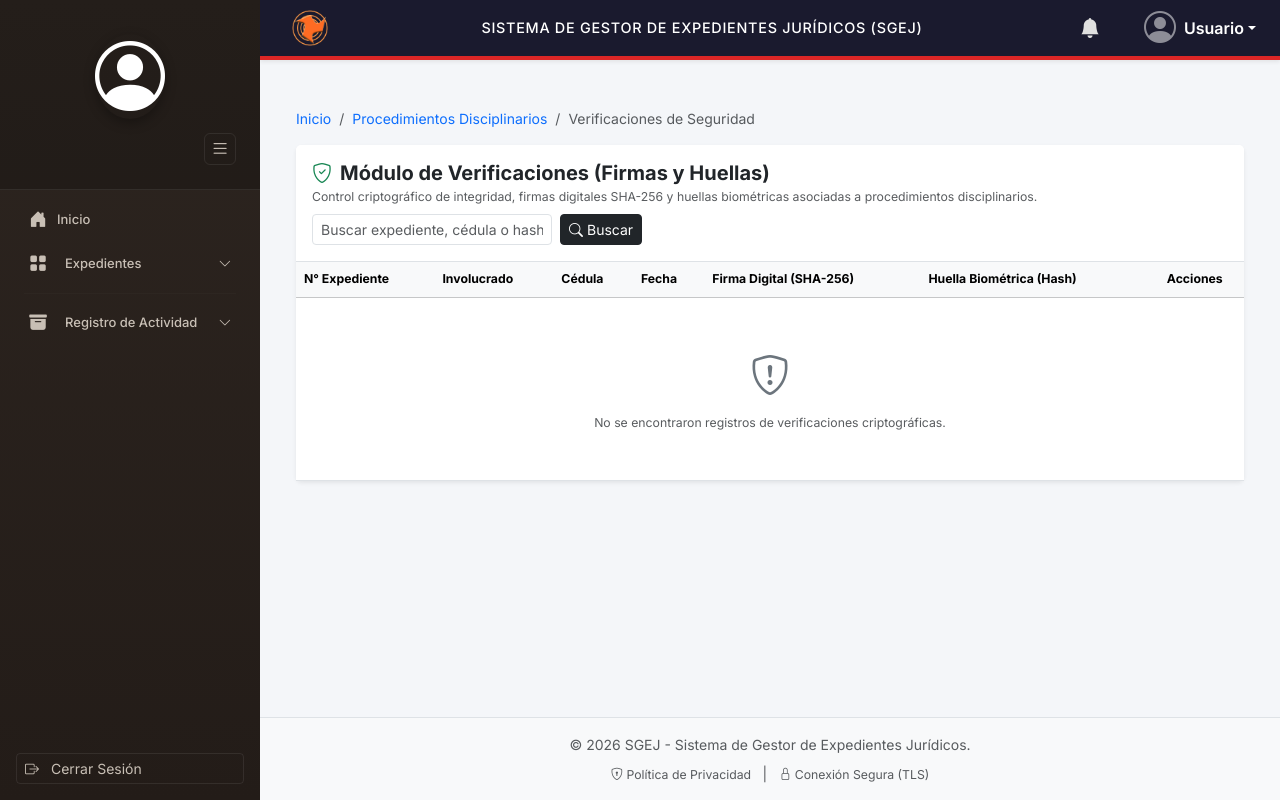
After one commit to leonaboss/SGEJ, a Django app: template templates/expedientes/verificaciones_list.html in a window 1280 px wide. The commit adds this page. Run offline with Django 5.2, Linux system fonts and the light colour scheme; the template is opened without the code that fills it, so the values that code supplies are empty.

Commit message:
verificaciones

```diff
--- a/apps/expedientes/urls.py
+++ b/apps/expedientes/urls.py
@@ -50,6 +50,7 @@ urlpatterns = [
     path('sustanciacion-notificaciones/crear/', views.SustanciacionNotificacionCreateView.as_view(), name='sustanciacionnotificacion_create'),
     path('sustanciacion-notificaciones/editar/<int:pk>/', views.SustanciacionNotificacionUpdateView.as_view(), name='sustanciacionnotificacion_update'),
     path('sustanciacion-notificaciones/eliminar/<int:pk>/', views.SustanciacionNotificacionDeleteView.as_view(), name='sustanciacionnotificacion_delete'),
+    path('verificaciones/', views.VerificacionListView.as_view(), name='verificacion_list'),
 
     path('cargos/', views.CargoListView.as_view(), name='cargo_list'),
     path('cargos/crear/', views.CargoCreateView.as_view(), name='cargo_create'),
--- a/templates/components/sidebar.html
+++ b/templates/components/sidebar.html
@@ -38,6 +38,12 @@
                     {% sidebar_item url="expedientes:modulo_list" tipo_modulo="CONT" icon="bi bi-journal-text" label="Convenios UPTAG" active_module="modulo/CONT" required_roles="ADMIN,ABOG,USR_PUBLICO" %}
                     {% sidebar_item url="expedientes:modulo_list" tipo_modulo="LITI" icon="bi bi-bank" label="Litigios" active_module="modulo/LITI" required_roles="ADMIN,ABOG,USR_PUBLICO" %}
                     {% sidebar_item url="expedientes:modulo_list" tipo_modulo="SUST" icon="bi bi-shield-exclamation" label="Sustanciación" active_module="modulo/SUST" required_roles="ADMIN,ABOG,USR_PUBLICO" %}
+                    <li class="sidebar-nav-item">
+                        <a href="{% url 'expedientes:verificacion_list' %}" class="sidebar-nav-link {% if request.resolver_match.url_name == 'verificacion_list' %}active{% endif %}">
+                            <i class="bi bi-shield-check me-2 text-success"></i>
+                            <span>Verificaciones</span>
+                        </a>
+                    </li>
                     {% sidebar_item url="expedientes:modulo_list" tipo_modulo="IND" icon="bi bi-list-check" label="Índices Inspectoría" active_module="modulo/IND" required_roles="ADMIN,ABOG,USR_PUBLICO" %}
                     {% sidebar_item url="expedientes:calendario_lapsos" icon="bi bi-calendar-range" label="Lapsos y Agenda Procesal" active_module="calendario" required_roles="ADMIN,ABOG,USR_PUBLICO" %}
                 </ul>
--- /dev/null
+++ b/templates/expedientes/verificaciones_list.html
@@ -0,0 +1,93 @@
+{% extends 'base.html' %}{% load static %}
+{% block title %}Verificaciones de Seguridad — SGEJ{% endblock %}
+{% block content %}
+<div class="container-fluid py-4">
+    <nav aria-label="breadcrumb" class="mb-3">
+        <ol class="breadcrumb small bg-transparent mb-0">
+            <li class="breadcrumb-item"><a href="{% url 'expedientes:dashboard' %}" class="text-decoration-none">Inicio</a></li>
+            <li class="breadcrumb-item"><a href="{% url 'expedientes:sustanciacionnotificacion_list' %}" class="text-decoration-none">Procedimientos Disciplinarios</a></li>
+            <li class="breadcrumb-item active" aria-current="page">Verificaciones de Seguridad</li>
+        </ol>
+    </nav>
+
+    <div class="card border-0 shadow-sm">
+        <div class="card-header bg-white border-bottom d-flex flex-wrap align-items-center justify-content-between gap-2 py-3 px-3">
+            <div>
+                <h3 class="h5 fw-bold mb-0"><i class="bi bi-shield-check text-success me-2"></i>Módulo de Verificaciones (Firmas y Huellas)</h3>
+                <small class="text-muted">Control criptográfico de integridad, firmas digitales SHA-256 y huellas biométricas asociadas a procedimientos disciplinarios.</small>
+            </div>
+            <div class="d-flex gap-2 align-items-center flex-wrap">
+                <form method="get" class="d-flex gap-2 flex-wrap align-items-center">
+                    <input type="text" id="search-input" name="q" value="{{ request.GET.q }}" class="form-control form-control-sm" placeholder="Buscar expediente, cédula o hash..." style="width:240px;">
+                    <button class="btn btn-dark btn-sm" type="submit"><i class="bi bi-search me-1"></i>Buscar</button>
+                    {% if request.GET.q %}
+                    <a href="{% url 'expedientes:verificacion_list' %}" class="btn btn-outline-secondary btn-sm">Limpiar</a>
+                    {% endif %}
+                </form>
+            </div>
+        </div>
+        <div class="table-responsive">
+            <table class="table table-hover align-middle mb-0 small" id="table-data">
+                <thead class="table-light">
+                    <tr>
+                        <th>N° Expediente</th>
+                        <th>Involucrado</th>
+                        <th>Cédula</th>
+                        <th>Fecha</th>
+                        <th>Firma Digital (SHA-256)</th>
+                        <th>Huella Biométrica (Hash)</th>
+                        <th class="text-center">Acciones</th>
+                    </tr>
+                </thead>
+                <tbody>
+                    {% for v in verificaciones %}
+                    <tr>
+                        <td>
+                            <span class="fw-semibold text-primary">
+                                <a href="{% url 'expedientes:expediente_detail' v.expediente.pk %}" class="text-decoration-none">{{ v.expediente.numero_expediente }}</a>
+                            </span>
+                        </td>
+                        <td>{{ v.personal.get_full_name|default:"-" }}</td>
+                        <td>{{ v.personal.cedula|default:"-" }}</td>
+                        <td>{{ v.fecha|date:"d/m/Y H:i"|default:"-" }}</td>
+                        <td>
+                            {% if v.firma_digital_hash %}
+                            <span class="font-monospace small text-dark bg-light px-2 py-1 rounded" title="{{ v.firma_digital_hash }}">
+                                <i class="bi bi-key-fill text-warning me-1"></i>{{ v.firma_digital_hash|truncatechars:24 }}
+                            </span>
+                            {% else %}
+                            <span class="text-muted">Sin firma</span>
+                            {% endif %}
+                        </td>
+                        <td>
+                            {% if v.huella_digital_hash %}
+                            <span class="font-monospace small text-dark bg-light px-2 py-1 rounded" title="{{ v.huella_digital_hash }}">
+                                <i class="bi bi-fingerprint text-success me-1"></i>{{ v.huella_digital_hash|truncatechars:16 }}
+                            </span>
+                            {% else %}
+                            <span class="text-muted">Sin huella</span>
+                            {% endif %}
+                        </td>
+                        <td class="text-center">
+                            <div class="btn-group" role="group">
+                                <a href="{% url 'expedientes:expediente_detail' v.expediente.pk %}" class="btn btn-sm btn-outline-secondary" title="Ver Expediente"><i class="bi bi-eye"></i></a>
+                                <a href="{% url 'expedientes:sustanciacionnotificacion_update' v.pk %}" class="btn btn-sm btn-outline-primary" title="Editar Notificación"><i class="bi bi-pencil"></i></a>
+                            </div>
+                        </td>
+                    </tr>
+                    {% empty %}
+                    <tr>
+                        <td colspan="7" class="text-center py-5">
+                            <div class="text-muted">
+                                <i class="bi bi-shield-exclamation fs-1 text-secondary mb-2 d-block"></i>
+                                No se encontraron registros de verificaciones criptográficas.
+                            </div>
+                        </td>
+                    </tr>
+                    {% endfor %}
+                </tbody>
+            </table>
+        </div>
+    </div>
+</div>
+{% endblock %}
```
Also changed, not shown: apps/expedientes/views.py (+19 -0 lines), templates/expedientes/sustanciacion_list.html (+9 -26 lines), templates/expedientes/sustanciacionnotificacion_list.html (+1 -17 lines).
